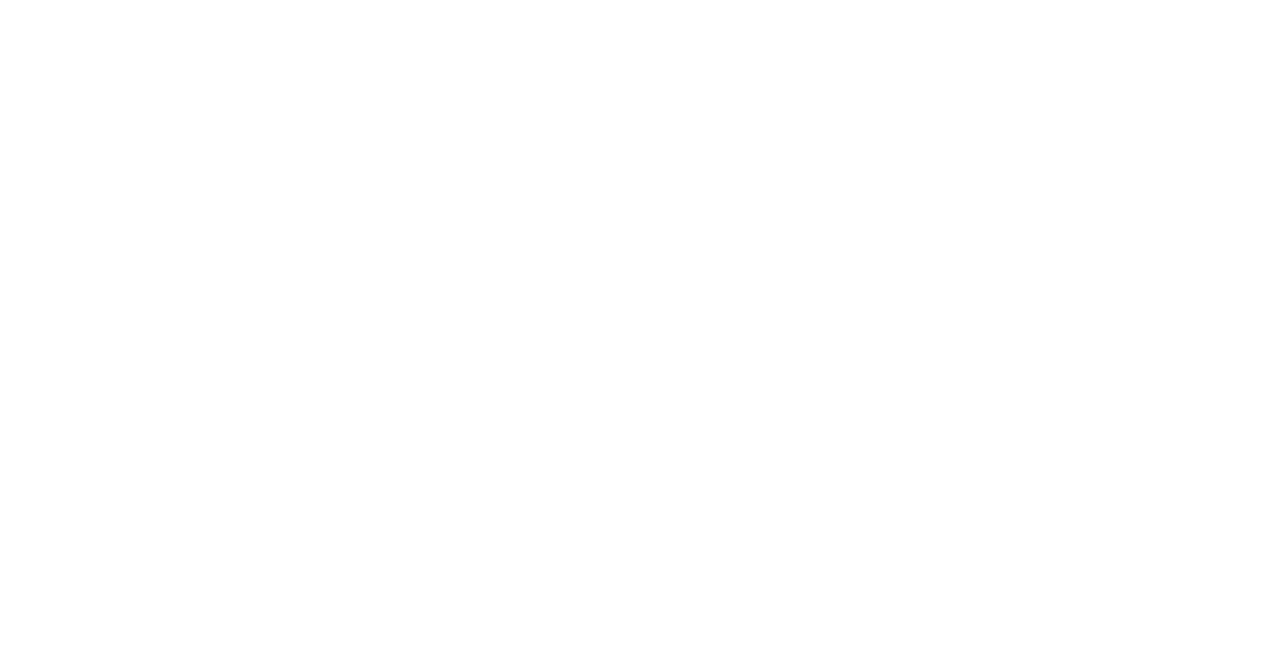
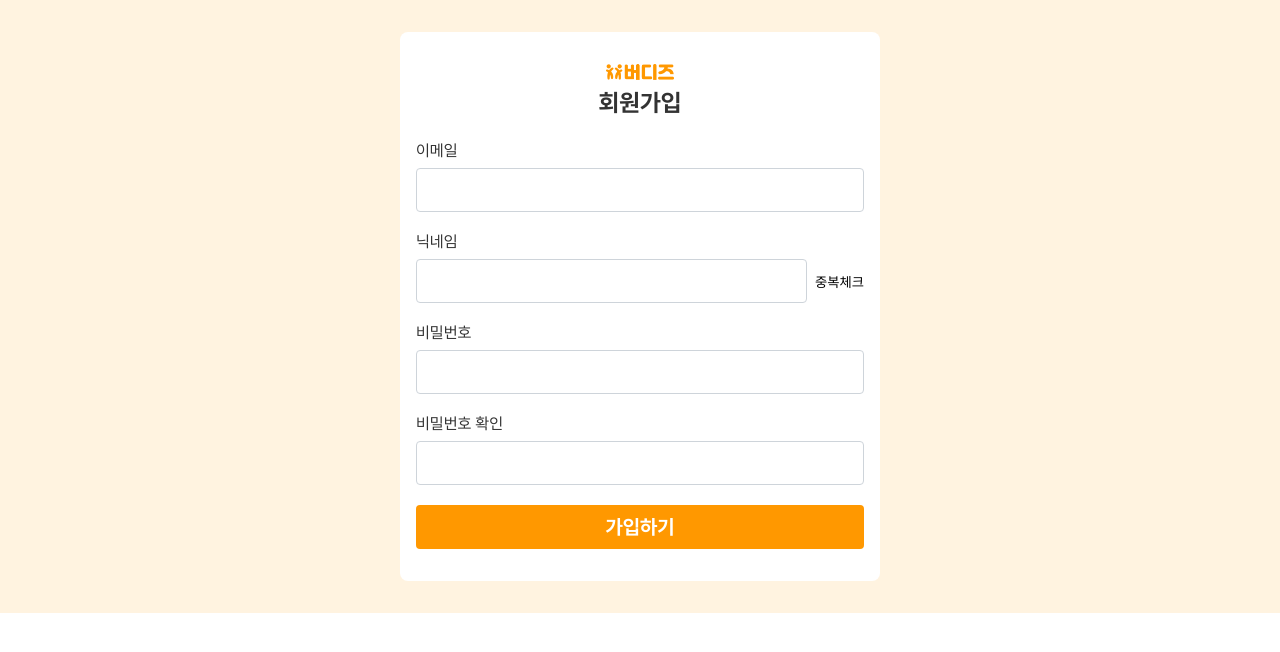
Before and after one commit to allezvvell/vuddies, a React (Vite) app: page /signup in a window 1280 px wide. Shown: the top 652 px of the page. Built offline with nearby package versions, Linux system fonts and the light colour scheme.

Commit message:
styles: 회원가입 기본 UI

```diff
--- a/src/components/styles/GlobalStyle.ts
+++ b/src/components/styles/GlobalStyle.ts
@@ -35,7 +35,9 @@
     --text-color-default : #333;
     --text-color-white: #fff;
     --text-color-gray1:rgb(141, 141, 141);
+    --text-color-gray2: #ced4da;
     --bg-color-white: #fff;
+    --bg-color-ivory: #FFF3E0;
 
     //size
     --header-height: 68px;
@@ -83,7 +85,7 @@
     width: 100%;
 }
 
-input[type='text'] {
+input[type='text'],input[type='password'],input[type='email'] {
     outline: none;
     border: none;
 }
--- a/src/components/styles/mixins.ts
+++ b/src/components/styles/mixins.ts
@@ -0,0 +1,8 @@
+import { css } from 'styled-components';
+
+const pageTitle = css`
+  font-family: var(--bold-font);
+  font-size: 24px;
+`;
+
+export { pageTitle };
--- a/src/pages/SignUp/index.tsx
+++ b/src/pages/SignUp/index.tsx
@@ -1,5 +1,37 @@
+import { SWrap, SLogo, STitle, SForm, SField, SSubmitButton } from './styles';
+import logoImage from '@assets/images/logo.png';
+
+const fields = [
+  { id: 'email', label: '이메일', type: 'email' },
+  { id: 'displayName', label: '닉네임', type: 'text' },
+  { id: 'password', label: '비밀번호', type: 'password' },
+  { id: 'passwordCheck', label: '비밀번호 확인', type: 'password' },
+] as const;
+
 const SignUp = () => {
-  return <></>;
+  const onSubmitForm = () => {};
+  return (
+    <SWrap>
+      <div>
+        <SLogo>
+          <img src={logoImage} alt="버디즈" />
+        </SLogo>
+        <STitle>회원가입</STitle>
+        <SForm>
+          {fields.map((f) => (
+            <SField key={f.id}>
+              <label htmlFor={f.id}>{f.label}</label>
+              <div>
+                <input type={f.type} />
+                {f.id === 'displayName' && <button>중복체크</button>}
+              </div>
+            </SField>
+          ))}
+          <SSubmitButton onClick={onSubmitForm}>가입하기</SSubmitButton>
+        </SForm>
+      </div>
+    </SWrap>
+  );
 };
 
 export default SignUp;
--- /dev/null
+++ b/src/pages/SignUp/styles.tsx
@@ -0,0 +1,79 @@
+import { Link } from 'react-router';
+import styled from 'styled-components';
+import mediaQuery, { BREAK_POINTS } from '@components/styles/responsive';
+import { pageTitle } from '@components/styles/mixins';
+
+const SWrap = styled.div`
+  padding: 32px 0;
+  background-color: var(--bg-color-ivory);
+
+  > div {
+    display: flex;
+    flex-direction: column;
+    align-items: center;
+    margin: 0 auto;
+    padding: 32px 16px;
+    max-width: ${BREAK_POINTS.mobile};
+    border-radius: 8px;
+    background-color: #fff;
+
+    ${mediaQuery.tablet} {
+      max-width: none;
+    }
+  }
+`;
+
+const SLogo = styled(Link)`
+  margin-bottom: 8px;
+  width: 68px;
+`;
+
+const STitle = styled.h2`
+  ${pageTitle}
+  margin-bottom: 24px;
+`;
+
+const SForm = styled.form`
+  display: flex;
+  flex-direction: column;
+  gap: 20px;
+  width: 100%;
+`;
+
+const SField = styled.form`
+  display: flex;
+  flex-direction: column;
+
+  > label {
+    margin-bottom: 8px;
+    font-size: 16px;
+  }
+  > div {
+    display: flex;
+    align-items: center;
+
+    input {
+      flex: 1;
+      padding: 0 16px;
+      height: 44px;
+      font-size: 16px;
+      border: 1px solid var(--text-color-gray2);
+      border-radius: 4px;
+    }
+
+    button {
+      margin-left: 8px;
+    }
+  }
+`;
+
+const SSubmitButton = styled.button`
+  font-family: var(--bold-font);
+  height: 44px;
+  font-size: 20px;
+  color: #fff;
+  background-color: var(--primary-color);
+  border-radius: 4px;
+`;
+
+export { SWrap, SLogo, STitle, SForm, SField, SSubmitButton };
```
